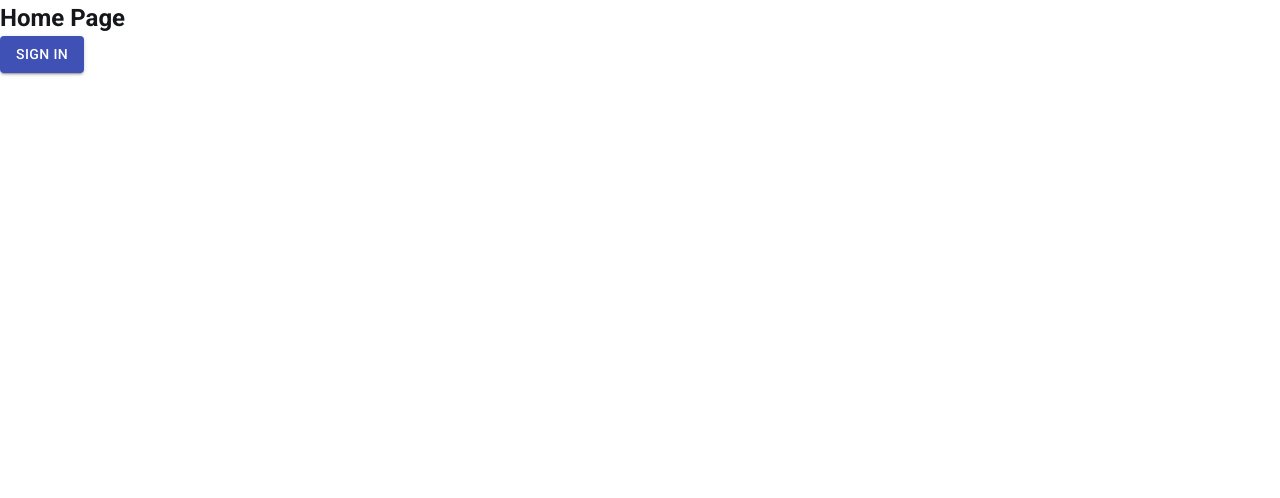
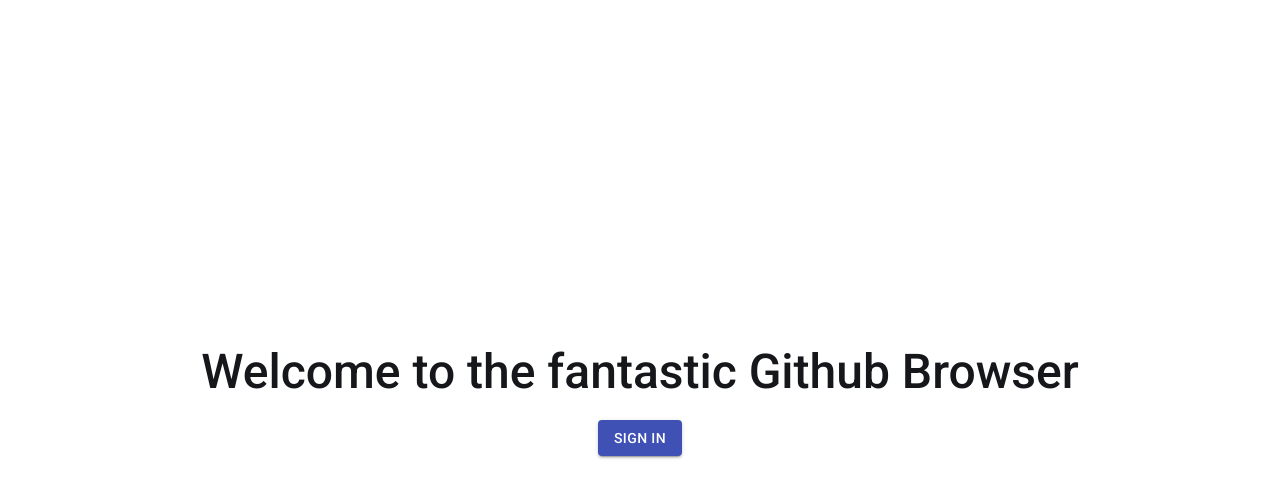
Before and after one commit to fantkolja/hazelcast-coding-challenge, a React (Create React App) app: page / in a window 1280 px wide. Shown: the top 498 px of the page. Built offline with nearby package versions, Linux system fonts and the light colour scheme.

Commit message:
update(components): style home page

```diff
--- /dev/null
+++ b/src/pages/HomePage/index.module.scss
@@ -0,0 +1,14 @@
+@import '../../styles/constants';
+
+.homePage {
+  width: 100%;
+  height: 100%;
+  display: flex;
+  flex-direction: column;
+  justify-content: center;
+  align-items: center;
+  .heading {
+    text-align: center;
+    margin-bottom: $indent;
+  }
+}
--- a/src/pages/HomePage/index.tsx
+++ b/src/pages/HomePage/index.tsx
@@ -1,20 +1,24 @@
 import React, { FC, useContext } from 'react'
-import { Button } from '@material-ui/core';
+import { Button, Typography } from '@material-ui/core';
 import { useHistory } from 'react-router-dom';
 import { AuthContext } from '../../components/AuthProvider';
 import { RouterPath } from '../../constants';
+import styles from './index.module.scss';
 
-type HomePageProps = {};
-
-export const HomePage: FC<HomePageProps> = () => {
+export const HomePage: FC = () => {
   const history = useHistory();
   const { onAuthStart, token } = useContext(AuthContext);
   const goToBrowserPage = () => history.push(RouterPath.Browser);
   const signIn = () => onAuthStart();
 
   return(
-    <article>
-      <h2>Home Page</h2>
+    <article className={styles.homePage}>
+      <Typography
+        variant="h3"
+        className={styles.heading}
+      >
+        Welcome to the fantastic Github Browser
+      </Typography>
       {token
         ? <Button
           variant="contained"
@@ -30,7 +34,6 @@
         >
           Sign in
         </Button>}
-
     </article>
   );
 };
```
Lines whose indentation alone changed are shown as unchanged.
